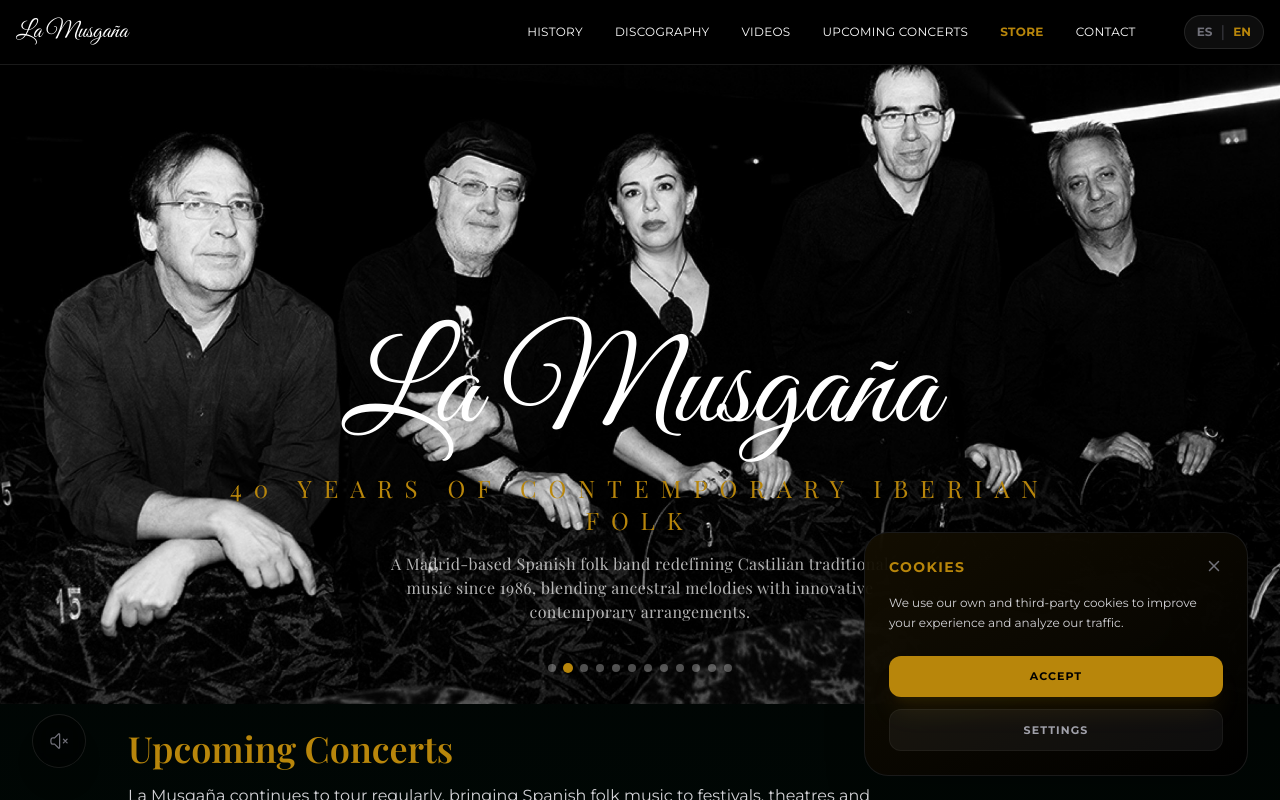
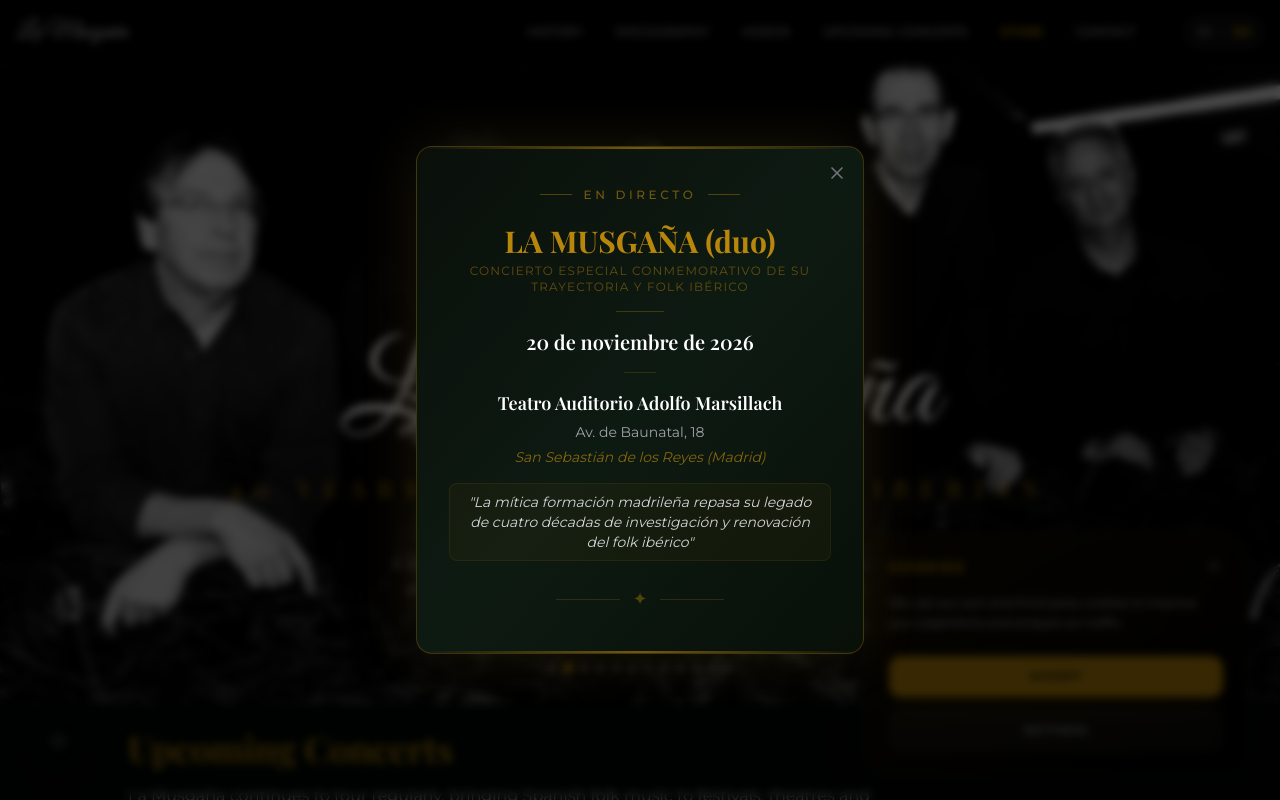
Before and after one commit to ranndoneur26/musgana-web, a Next.js app: page /en in a window 1280 px wide. Shown: the top 800 px of the page. Built offline with nearby package versions, Linux system fonts and the light colour scheme.

Commit message:
feat: add premium pop-up for upcoming concert in 2026

```diff
--- a/src/app/[lang]/layout.tsx
+++ b/src/app/[lang]/layout.tsx
@@ -1,6 +1,7 @@
 import { Header } from "@/components/layout/Header";
 import { Footer } from "@/components/layout/Footer";
 import { AudioPlayer } from "@/components/ui/AudioPlayer";
+import { ConcertPopup } from "@/components/ui/ConcertPopup";
 
 // Re-export generateMetadata for per-language SEO
 export { generateMetadata } from "./metadata";
@@ -22,6 +23,7 @@
             </main>
             <Footer />
             <AudioPlayer />
+            <ConcertPopup />
         </div>
     );
 }
--- a/src/components/ui/ConcertPopup.tsx
+++ b/src/components/ui/ConcertPopup.tsx
@@ -12,7 +12,7 @@
         if (!hasSeen) {
             const timer = setTimeout(() => {
                 setIsOpen(true);
-                sessionStorage.setItem("hasSeenConcertPopup", "true");
+                sessionStorage.setItem("hasSeenMarsillachPopup", "true");
             }, 1200);
             return () => clearTimeout(timer);
         }
@@ -69,41 +69,45 @@
                                 </h2>
 
                                 {/* Subtitle */}
-                                <p className="text-gold/50 text-sm tracking-widest uppercase mb-6">
-                                    Concierto
+                                <p className="text-gold/50 text-xs tracking-widest uppercase mb-4">
+                                    Concierto especial conmemorativo de su trayectoria y folk ibérico
                                 </p>
 
                                 {/* Divider */}
-                                <div className="w-12 h-px bg-gold/30 mx-auto mb-6" />
+                                <div className="w-12 h-px bg-gold/30 mx-auto mb-4" />
 
                                 {/* Date & Time */}
                                 <div className="mb-2">
                                     <p className="text-white text-lg sm:text-xl font-semibold font-[family-name:var(--font-playfair)]">
-                                        19 de septiembre
-                                    </p>
-                                    <p className="text-zinc-300 text-base mt-1">
-                                        20:30 h
+                                        20 de noviembre de 2026
                                     </p>
                                 </div>
 
                                 {/* Divider */}
-                                <div className="w-8 h-px bg-gold/20 mx-auto my-5" />
+                                <div className="w-8 h-px bg-gold/20 mx-auto my-4" />
 
                                 {/* Location */}
-                                <div className="mb-2">
+                                <div className="mb-4">
                                     <p className="text-white text-lg font-semibold font-[family-name:var(--font-playfair)]">
-                                        Leganés
+                                        Teatro Auditorio Adolfo Marsillach
                                     </p>
                                     <p className="text-zinc-400 text-sm mt-1 leading-relaxed">
-                                        Festival de Folklore
+                                        Av. de Baunatal, 18
                                     </p>
                                     <p className="text-gold/70 text-sm mt-1 italic">
-                                        Día de Extremadura
+                                        San Sebastián de los Reyes (Madrid)
+                                    </p>
+                                </div>
+
+                                {/* Program Statement */}
+                                <div className="px-4 py-2 border border-gold/10 bg-gold/5 rounded-lg">
+                                    <p className="text-zinc-300 text-xs sm:text-sm italic leading-relaxed">
+                                        "La mítica formación madrileña repasa su legado de cuatro décadas de investigación y renovación del folk ibérico"
                                     </p>
                                 </div>
 
                                 {/* Ornamental bottom separator */}
-                                <div className="flex items-center justify-center gap-3 mt-8">
+                                <div className="flex items-center justify-center gap-3 mt-6">
                                     <span className="block w-16 h-px bg-gold/20" />
                                     <span className="text-gold/40 text-lg">✦</span>
                                     <span className="block w-16 h-px bg-gold/20" />
```
